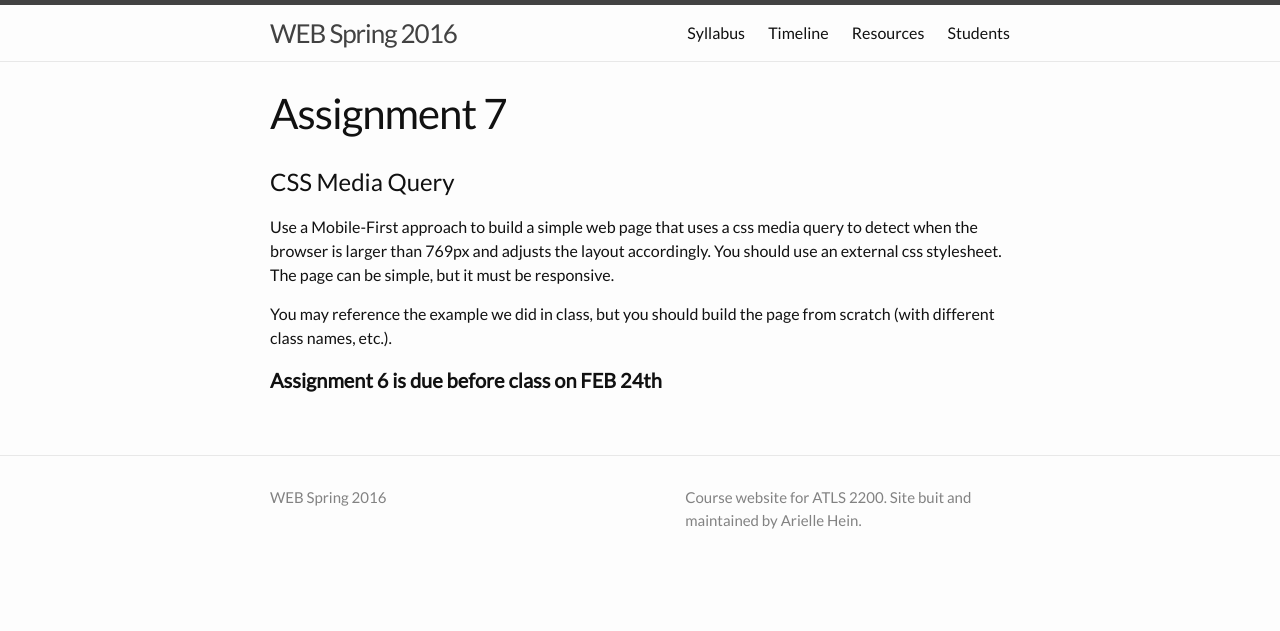
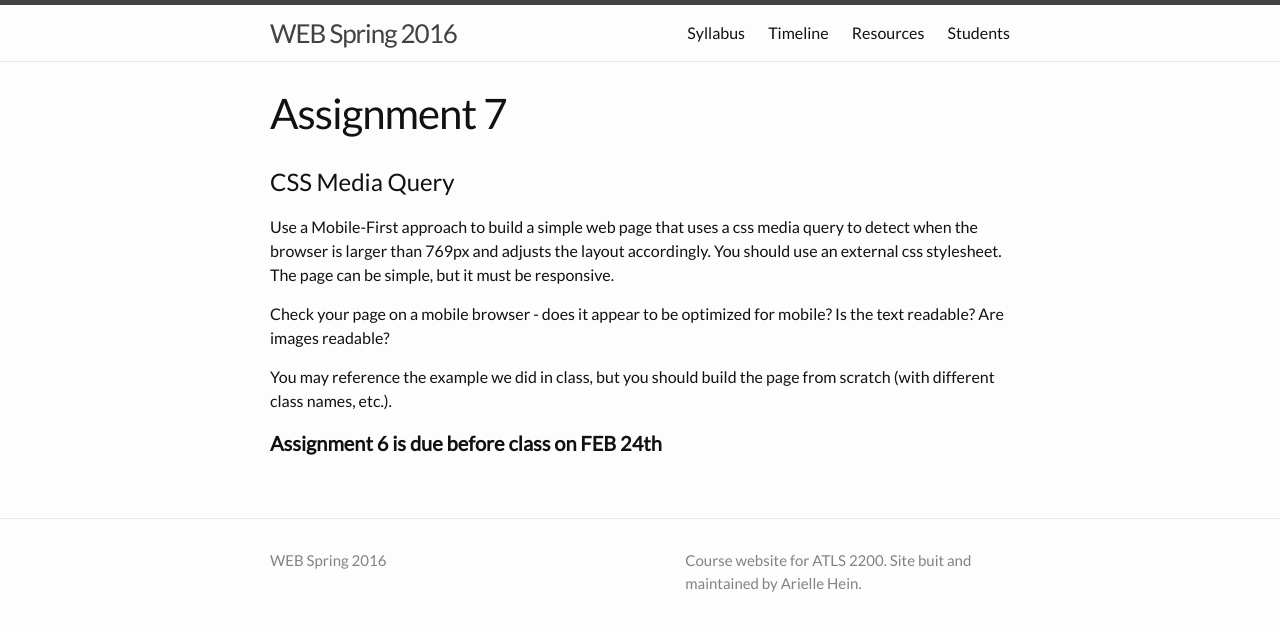
Before and after one commit to coloringchaos/web-spring-16, a Jekyll site: the page built from assignments/assignment-7.md, in a window 1280 px wide. Shown: the top 631 px of the page. Built offline with Jekyll 4.4.1, drawn with Linux system fonts in a browser that asks for light colours.

Commit message:
updating assignment 7

```diff
--- a/assignments/assignment-7.md
+++ b/assignments/assignment-7.md
@@ -8,6 +8,8 @@ permalink: /assignment-7/
 
 Use a Mobile-First approach to build a simple web page that uses a css media query to detect when the browser is larger than 769px and adjusts the layout accordingly. You should use an external css stylesheet. The page can be simple, but it must be responsive.
 
+Check your page on a mobile browser - does it appear to be optimized for mobile? Is the text readable? Are images readable?
+
 You may reference the example we did in class, but you should build the page from scratch (with different class names, etc.).
 
 ####  **Assignment 6 is due before class on FEB 24th**
```
